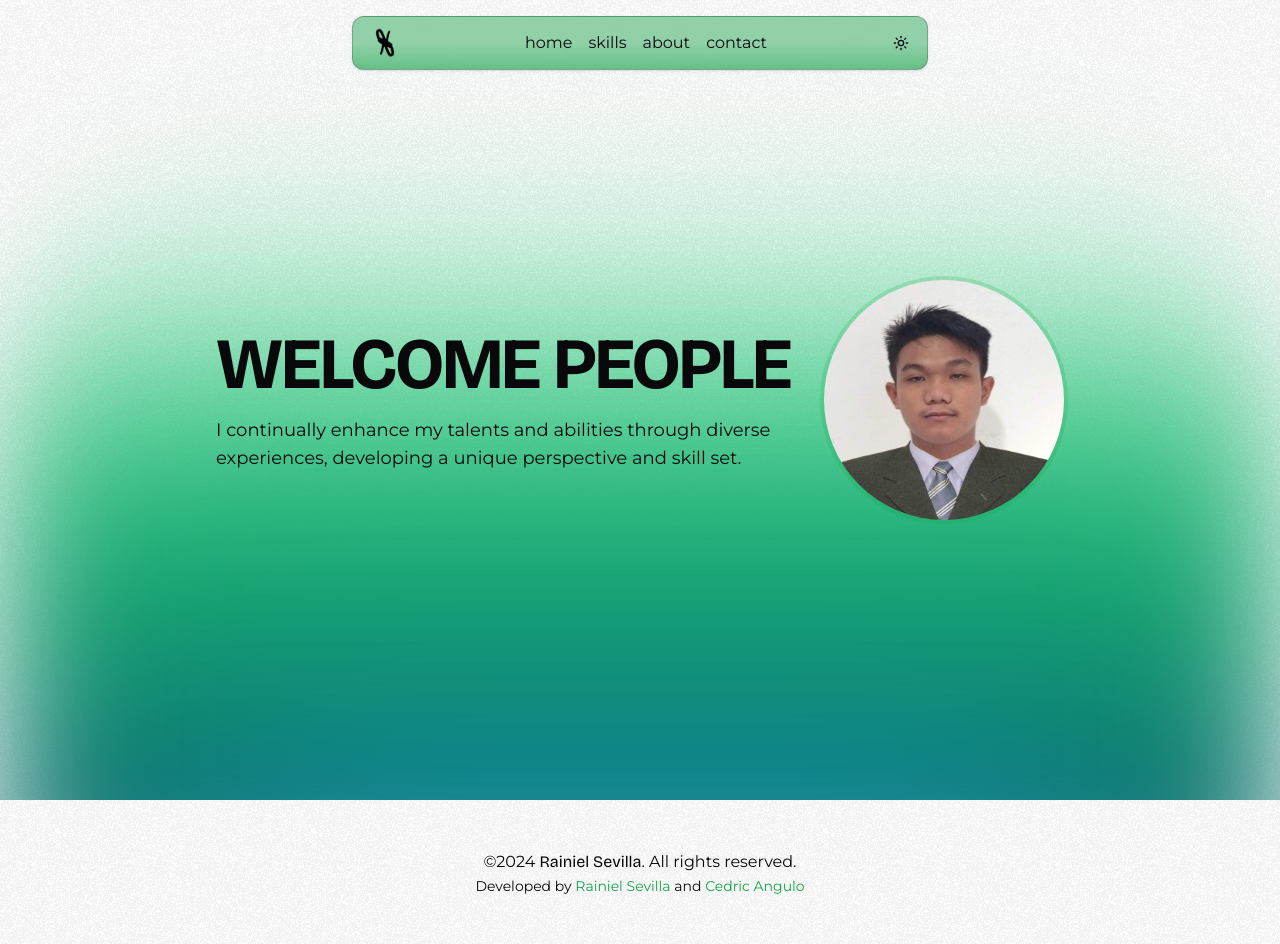
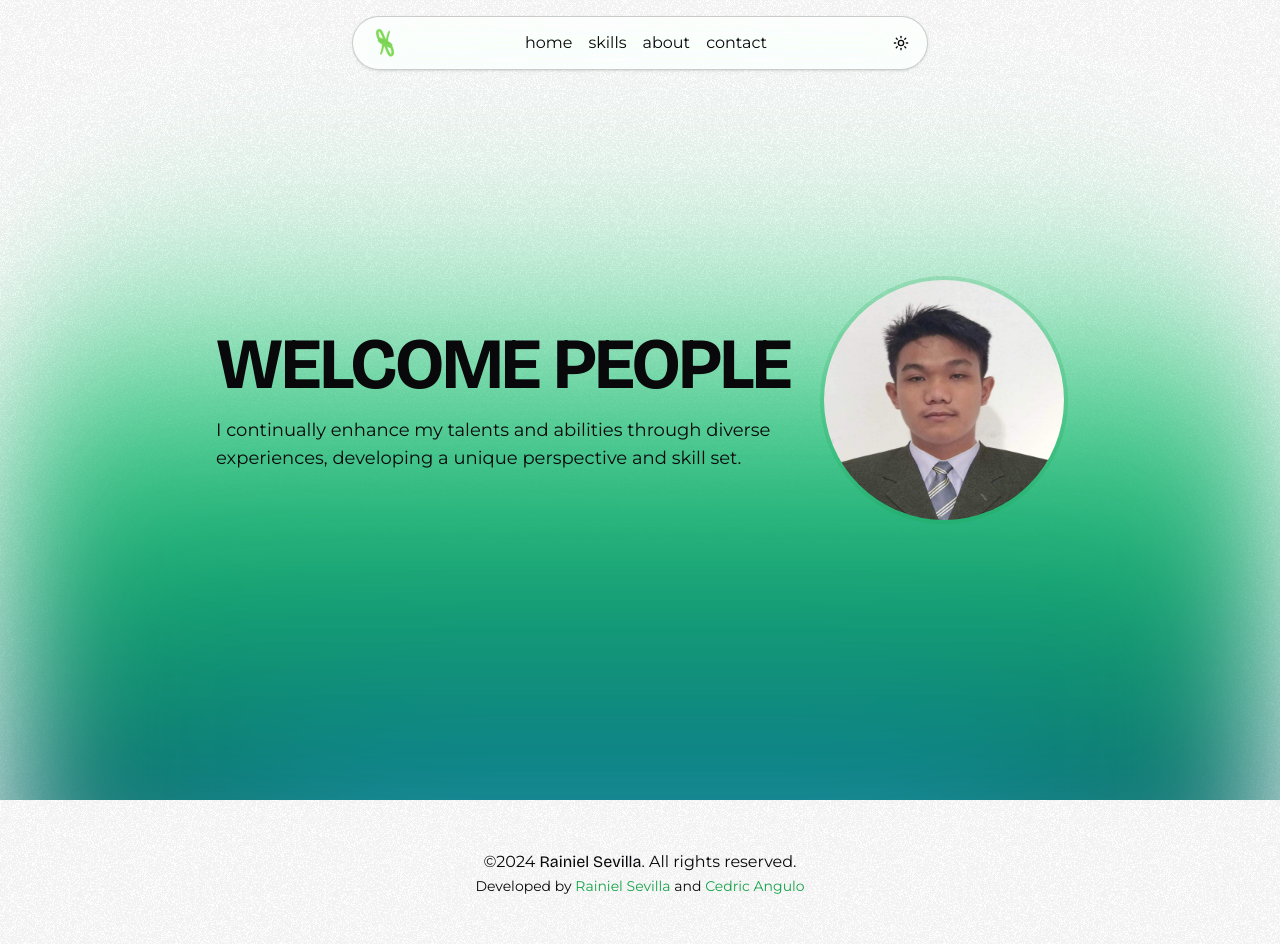
Before and after one commit to bryan308/personal-website, a Next.js app: page / in a window 1280 px wide. Built offline with nearby package versions, Linux system fonts and the light colour scheme.

Commit message:
feat: Update FloatingNav component with new logo import, improved styles, and backdrop effects

```diff
--- a/components/shared/nav.jsx
+++ b/components/shared/nav.jsx
@@ -7,6 +7,8 @@ import Link from "next/link"
 import { ModeToggle } from "./toggle-theme"
 import Image from "next/image"
 import { cn } from "@/lib/utils"
+
+import logo from "@/public/images/logo.png"
 
 export default function FloatingNav() {
 	const [isMobileMenuOpen, setIsMobileMenuOpen] = useState(false)
@@ -46,9 +48,9 @@ export default function FloatingNav() {
 		<nav className="fixed top-4 left-1/2 transform -translate-x-1/2 z-50 w-[90%] max-w-xl transition-opacity duration-300">
 			<div
 				className={cn(
-					"backdrop-saturate-0 backdrop-blur",
-					"bg-gradient-to-t from-primary/65 via-primary/45 to-primary/45",
-					"rounded-xl shadow border border-foreground/20"
+					"backdrop-saturate-[30] backdrop-blur-[24px]",
+					"bg-white/80 dark:bg-[#0a0a0a]/80",
+					"rounded-full shadow border border-foreground/20"
 				)}
 			>
 				<div className="container mx-auto px-2 py-2">
@@ -58,9 +60,8 @@ export default function FloatingNav() {
 							className="text-2xl font-bold text-foreground"
 						>
 							<Image
-								className="mx-2 grayscale brightness-0 dark:brightness-100 dark:grayscale-0"
-								// className="mx-2 grayscale invert dark:invert-0"
-								src="/images/logo.png"
+								className="mx-2"
+								src={logo}
 								alt="logo"
 								width={32}
 								height={32}
@@ -95,7 +96,7 @@ export default function FloatingNav() {
 			{isMobileMenuOpen && (
 				<div
 					ref={menuRef}
-					className="w-fit ml-auto sm:hidden mt-2 bg-gradient-to-t from-primary/65 via-primary/45 to-primary/45 backdrop-blur-md rounded-xl shadow border border-foreground/20 overflow-hidden"
+					className="w-fit ml-auto sm:hidden mt-2 bg-white/80 dark:bg-[#0a0a0a]/80 backdrop-saturate-[30] backdrop-blur-[24px] rounded-xl shadow border border-foreground/20 overflow-hidden"
 				>
 					<div className="flex flex-col items-start space-y-2 pr-12 p-4 text-lg">
 						{navLinks.map((link) => (
```
